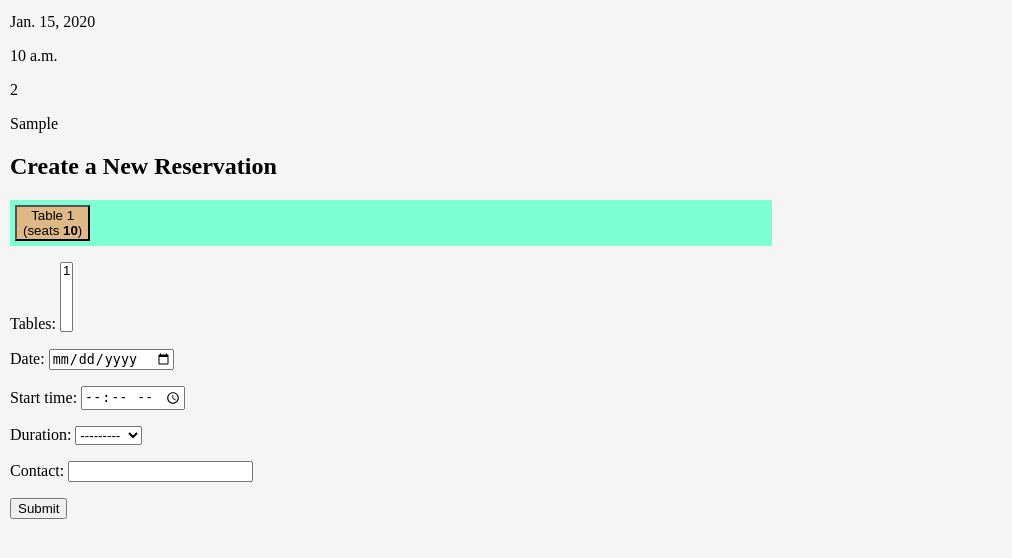
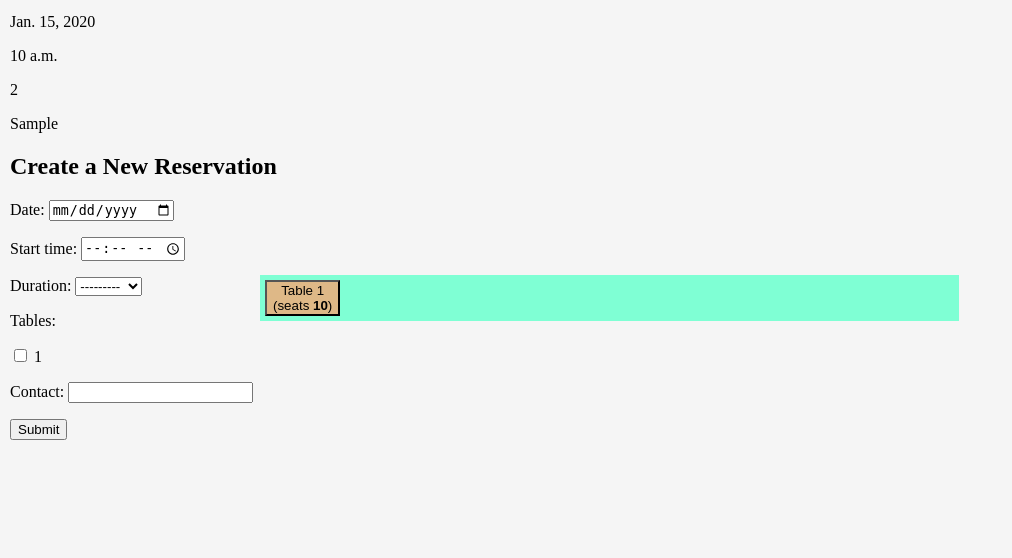
Before and after one commit to niall-code/the-barn-owl-inn, a Django app: page /my-reservations/ in a window 1280 px wide. Shown: the part 180-738 px from the top of the page, without its empty margins (0-1012 px from the left). Run offline with Django 5.2, Linux system fonts and the light colour scheme; a user stored in the database is signed in; tables that the repository leaves empty hold one stand-in row (values such as "Sample post").

Commit message:
connect table_select.js to my_reservations.html

```diff
--- a/reserve/forms.py
+++ b/reserve/forms.py
@@ -5,11 +5,12 @@ from django import forms
 class ReservationForm(forms.ModelForm):
     class Meta:
         model = Reservation
-        fields = ['tables', 'date', 'start_time', 'duration', 'contact',]
+        fields = ['date', 'start_time', 'duration', 'tables', 'contact',]
         widgets = {
             'date': forms.DateInput(
                 format=('%d-%m-%Y'),
                 attrs={'type': 'date'}
                 ),
             'start_time': forms.TimeInput(attrs={'type': 'time'}),
+            'tables': forms.CheckboxSelectMultiple()
         }
--- a/reserve/templates/reserve/my_reservations.html
+++ b/reserve/templates/reserve/my_reservations.html
@@ -25,9 +25,10 @@
 
     <form method="post" action="">
 
+      <div id="tables-map-positioner">
         <div id="tables-map">
           {% for table in tables %}
-          <button id="table-{{ table.number }}" class="seats-{{ table.seats }} table">
+            <button type="button" id="table-{{ table.number }}" class="seats-{{ table.seats }} table">
               Table {{ table.number }} <br> (seats <b>{{ table.seats }}</b>)
             </button>
           {% endfor %}
@@ -35,6 +36,7 @@
 
         {{ reservation_form.as_p }}
         {% csrf_token %}
+      </div>
 
       <button type="submit">Submit</button>
 
@@ -51,3 +53,7 @@
   {% endif %}
 
 {% endblock %}
+
+{% block script %}
+  <script src="{% static 'js/table_select.js' %}"></script>
+{% endblock %}
--- a/static/css/style.css
+++ b/static/css/style.css
@@ -46,9 +46,16 @@ nav a:hover {
 
 /* Table Selection Buttons */
 
+div#tables-map-positioner {
+  position: relative;
+}
+
 div#tables-map {
-  width: 60%;
+  width: 55%;
   background-color: aquamarine;
+  position: absolute;
+  top: 75px;
+  left: 250px;
 }
 
 button.table {
--- /dev/null
+++ b/static/js/table_select.js
@@ -0,0 +1,32 @@
+let tableButtons = document.getElementsByClassName("table");
+
+for (let i = 0; i < tableButtons.length; i++) {
+    tableButtons[i].addEventListener("click", function() {
+        // this.style.backgroundColor = "red";
+        if (this.style.backgroundColor !== "firebrick") {
+            this.style.backgroundColor = "firebrick";
+        } else {
+            this.style.backgroundColor = "burlywood";
+        };
+    });
+    // document.getElementById('id_tables_{i}').addEventListener('click', checkboxSelected);
+};
+
+// function tableSelected(event) {
+//     if (this.style.backgroundColor === "burlywood") {
+//         this.style.backgroundColor = "firebrick";
+            // let identifier = Number(this.id.charAt(-1) - 1);
+            // document.getElementById('id_tables_' + identifier).click();
+//     };
+// }
+
+//     // function checkboxSelected(event) {
+//     //     let identifier = this.id.charAt(-1);
+//     //     tableButtons[identifier].click();
+//     // }
+
+
+
+// document.getElementsByTagName("h2")[0].addEventListener("click", function() {this.style.color = "red"});
+// document.getElementsByTagName("button")[0].addEventListener("click", function() {this.style.backgroundColor = "blue"});
+// document.getElementsByClassName("table")[1].addEventListener("click", function() {this.style.backgroundColor = "green"});
--- a/templates/base.html
+++ b/templates/base.html
@@ -51,6 +51,7 @@
 
     </footer>
 
+    {% block script %} {% endblock %}
   </body>
 
 </html>
```
Also changed, not shown: README.md, readme_images/basic_form.png (added), readme_images/date_selector.png (added), readme_images/js_experiment_1.png (added), readme_images/js_experiment_2.png (added), readme_images/sized_table_buttons.png (added), static/js/script.js (deleted). Lines whose indentation alone changed are shown as unchanged.
